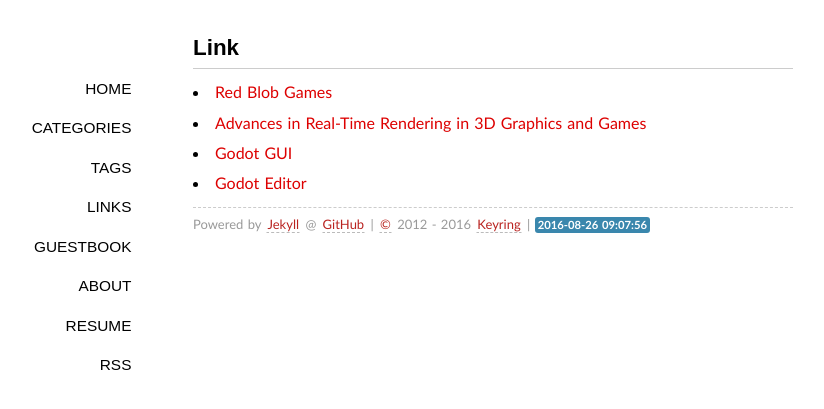
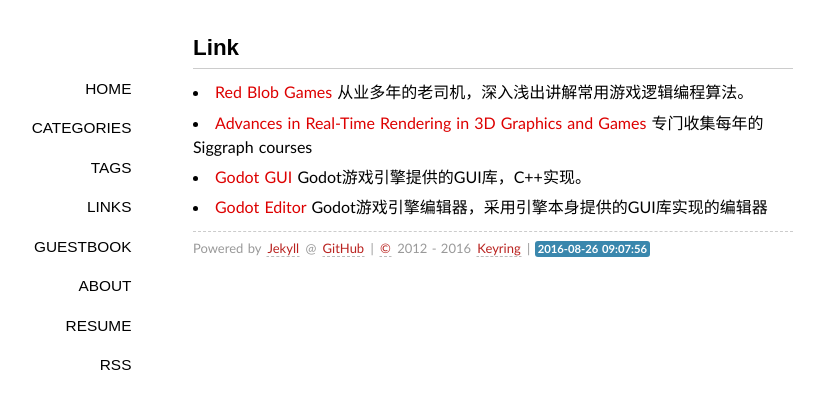
Before and after one commit to keyring/keyring.github.io, a Jekyll site: the page built from links/index.md, in a window 1280 px wide. Shown: the top 409 px of the page, without its empty margins (147-971 px from the left). Built offline with Jekyll 4.4.1, drawn with Linux system fonts in a browser that asks for light colours; some web fonts are replaced; comment, search, counter and statistics services are not loaded.

Commit message:
update postst

```diff
--- a/links/index.md
+++ b/links/index.md
@@ -5,7 +5,7 @@ comments: yes
 ---
 
 
-- [Red Blob Games](http://www.redblobgames.com/)
-- [Advances in Real-Time Rendering in 3D Graphics and Games](http://advances.realtimerendering.com/)
-- [Godot GUI](https://github.com/godotengine/godot/tree/master/scene/gui)
-- [Godot Editor](https://github.com/godotengine/godot/tree/master/tools/editor)
+- [Red Blob Games](http://www.redblobgames.com/) 从业多年的老司机，深入浅出讲解常用游戏逻辑编程算法。
+- [Advances in Real-Time Rendering in 3D Graphics and Games](http://advances.realtimerendering.com/) 专门收集每年的 Siggraph courses
+- [Godot GUI](https://github.com/godotengine/godot/tree/master/scene/gui) Godot游戏引擎提供的GUI库，C++实现。
+- [Godot Editor](https://github.com/godotengine/godot/tree/master/tools/editor) Godot游戏引擎编辑器，采用引擎本身提供的GUI库实现的编辑器
```
